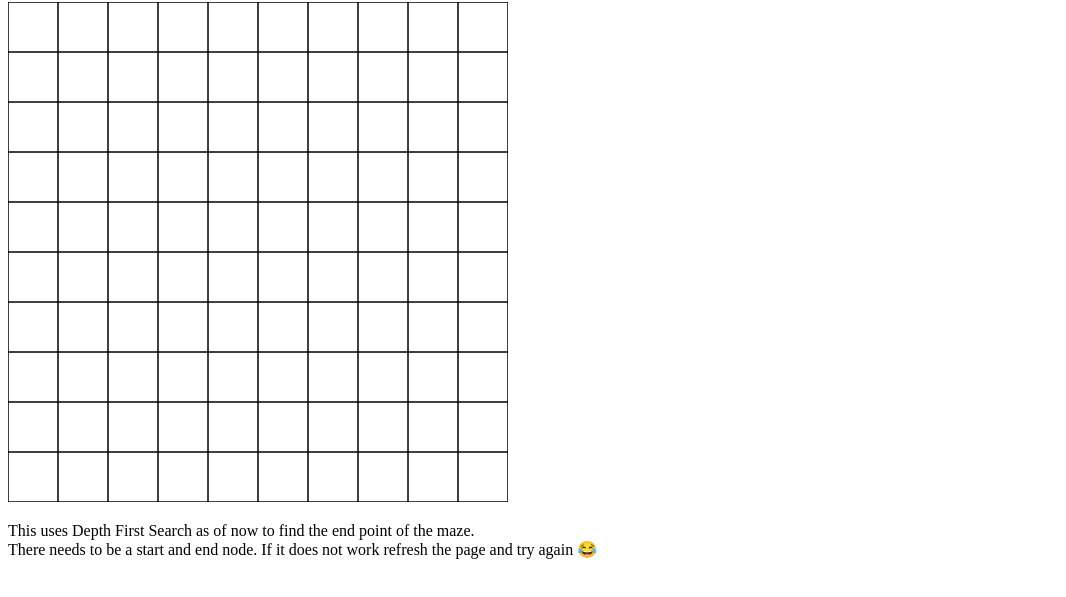
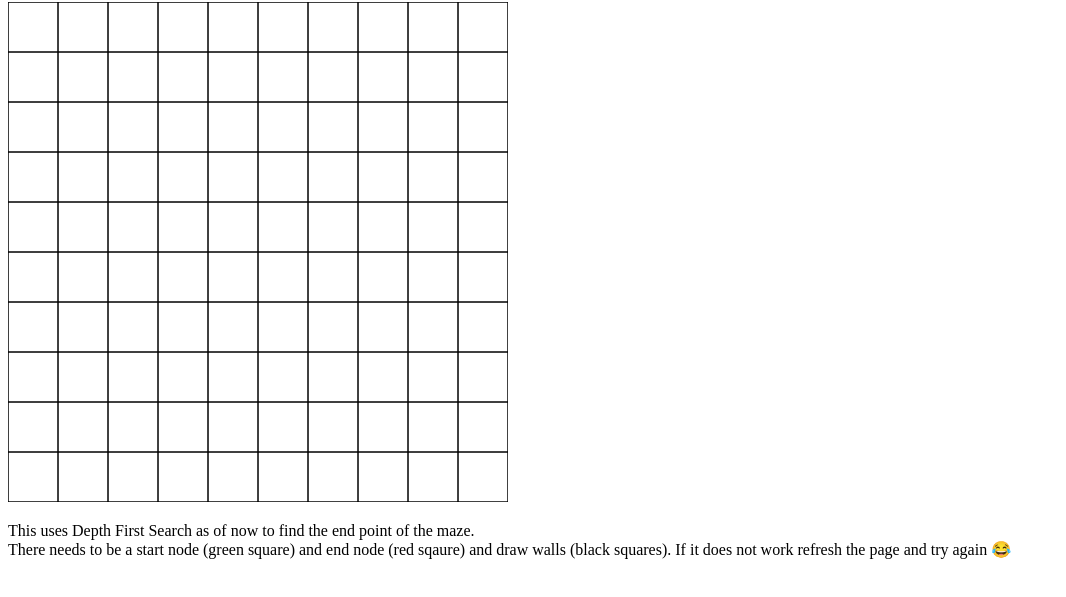
Before and after one commit to gabebautista11/Maze-Solving-Alogrithm, a plain HTML site: page index.html in a window 1280 px wide. Shown: the part 107-704 px from the top of the page, without its empty margins (0-1066 px from the left). Drawn offline with Linux system fonts and the light colour scheme.

Commit message:
added more instructions

```diff
--- a/index.html
+++ b/index.html
@@ -26,8 +26,8 @@
     <p>
       This uses Depth First Search as of now to find the end point of the maze.
       <br />
-      There needs to be a start and end node. If it does not work refresh the
-      page and try again 😂
+      There needs to be a start node (green square) and end node (red sqaure) and draw walls (black squares).
+      If it does not work refresh the page and try again 😂
     </p>
 
     <script src="maze.js"></script>
```
